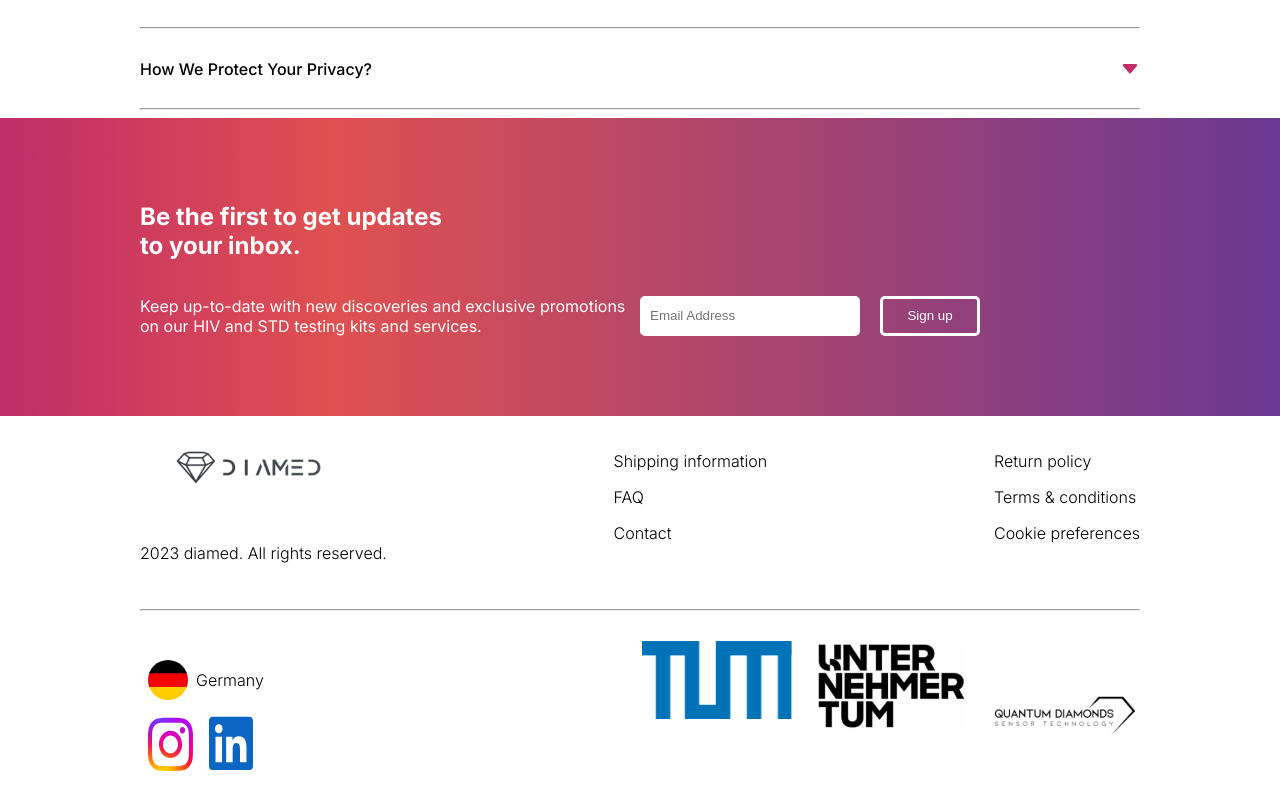
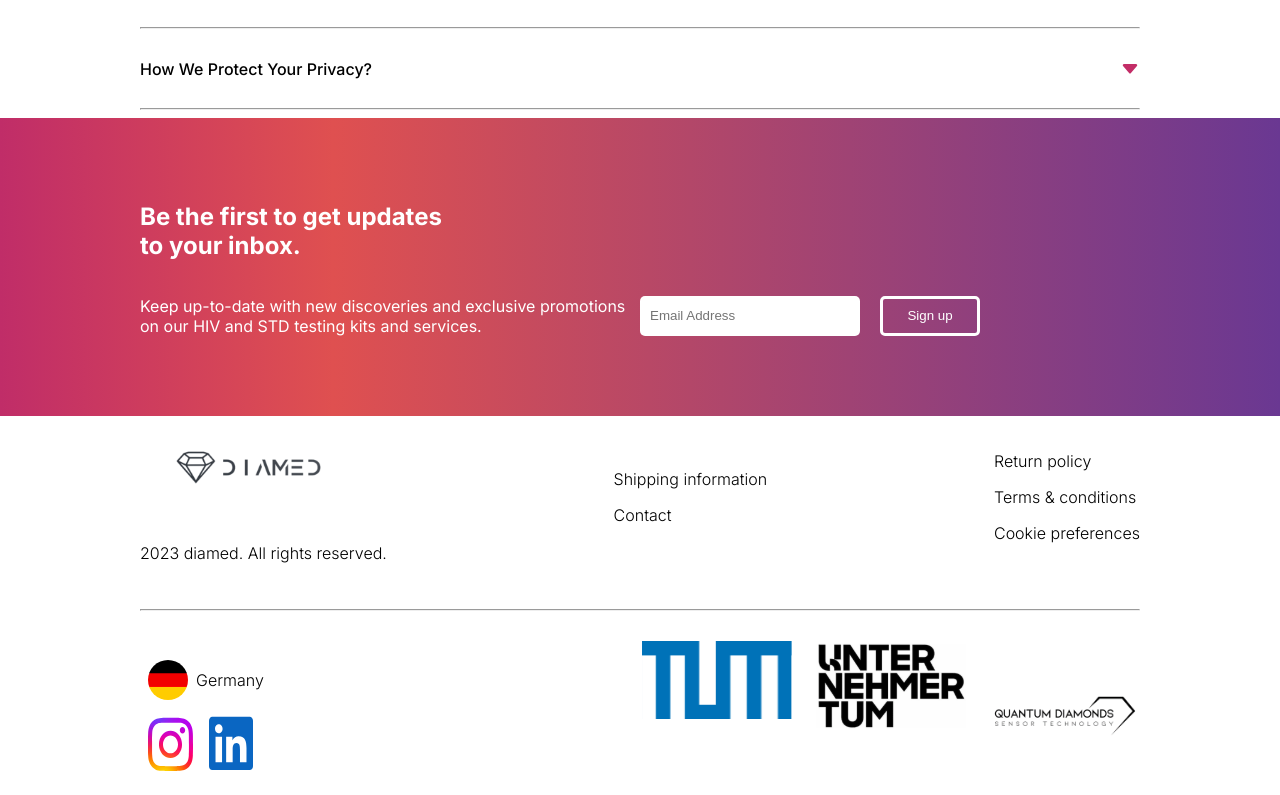
Before and after one commit to nilsrehtanz/diamed, a Next.js app: page / in a window 1280 px wide. Shown: the part 4670-5465 px from the top of the page. Built offline with nearby package versions, Linux system fonts and the light colour scheme.

Commit message:
removed faq footer

```diff
--- a/components/layout/Footer.tsx
+++ b/components/layout/Footer.tsx
@@ -13,8 +13,6 @@ function Footer() {
           <Link href="/shipping">
             <p>Shipping information</p>
           </Link>
-
-          <p>FAQ</p>
           <Link href="mailto:diamed.testkit@gmail.com">
             <p>Contact</p>
           </Link>
```
